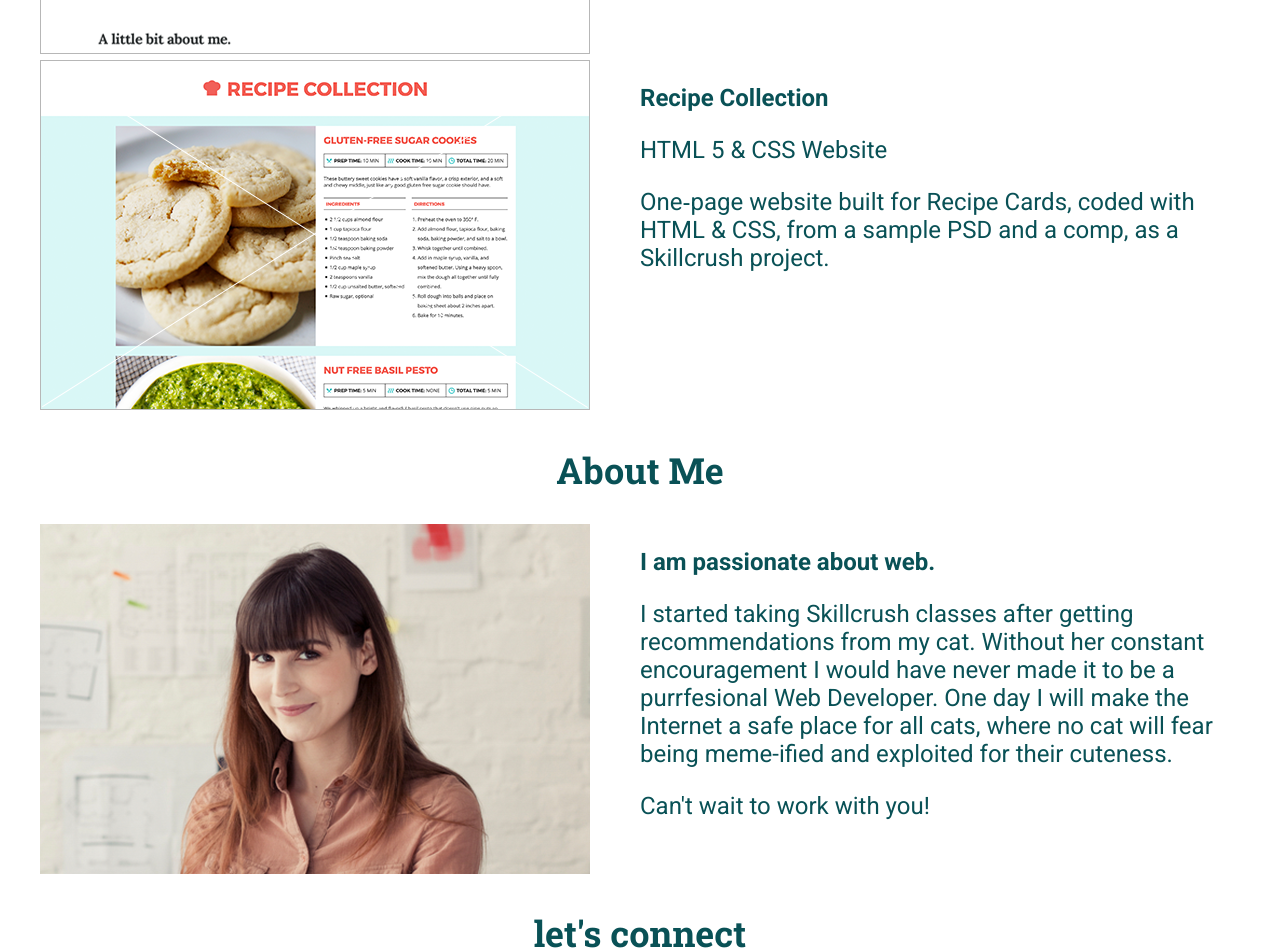
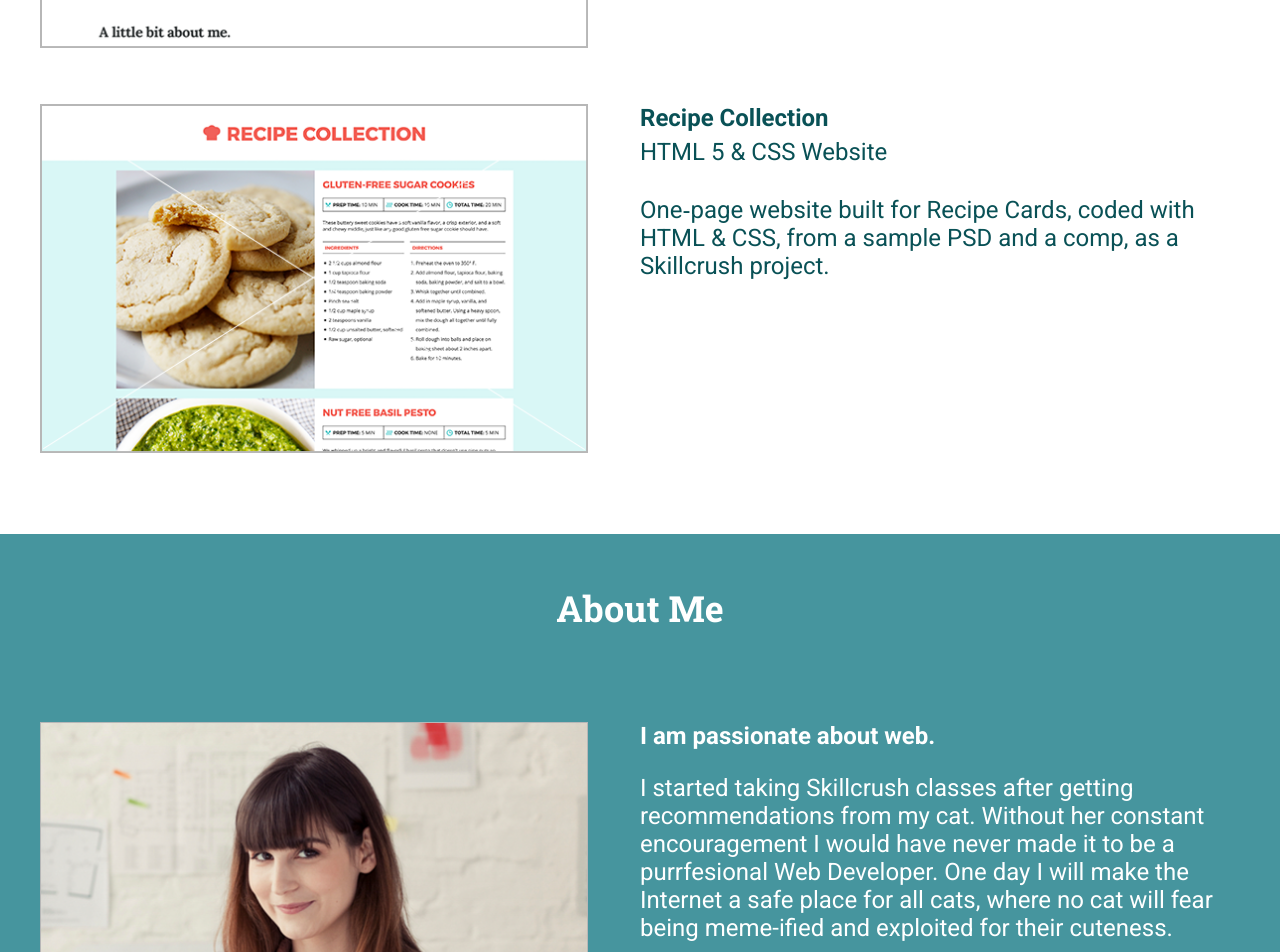
Before and after one commit to iremkenar/Analogous-Portfolio-Project, a plain HTML site: page index.html in a window 1280 px wide. Shown: the part 1660-2612 px from the top of the page. Drawn offline with Linux system fonts and the light colour scheme.

Commit message:
Added style for portfolio and about sections

```diff
--- a/css/main.css
+++ b/css/main.css
@@ -49,10 +49,70 @@ header {
     height: 800px;
     background-image: url('../img/hero-image.png');
     background-size: cover;
-    text-align: center;
-    padding-top: 100px;
 }
 
+.intro {
+    width: 800px;
+    text-align: center;
+    padding: 300px 200px 200px;
+}
 header p {
     font-size: 48px;
 }
+
+
+/***** PORTFOLIO *****/
+
+.portfolio h2 {
+    margin: 40px 0;
+}
+
+.rogue, .jubilee, .recipe {
+    padding: 25px 0;
+}
+
+.info h3 {
+    margin: 0 auto;
+
+}
+
+.p1 {
+    margin: 0;
+    line-height: 40px;
+}
+
+.image img {
+    width: 548px;
+    border: 1px solid #b7b7b7;
+    box-sizing: border-box;
+}
+
+/***** ABOUT *****/
+
+.about {
+    background-color: #46959e;
+    background-size: cover;
+    color: #ffffff;
+    margin-top: 50px;
+}
+
+.about h2 {
+    padding-top: 50px;
+    margin: 40px 0;
+}
+
+.about .full-width {
+    padding: 50px 0 100px;
+}
+
+.me h3 {
+    margin: 0;
+}
+
+/***** CONNECT *****/
+
+.contact {
+    background-color: #095156;
+    background-size: cover;
+    color: #ffffff;
+}
--- a/index.html
+++ b/index.html
@@ -10,14 +10,16 @@
     <body>
         <header>
             <div class="full-width">
+                <div class="intro">
                     <h1>Hi There&excl; I&apos;m Rian River.</h1>
                     <p>I am a web developer, designer, and
                         <br>
                         creative thinker in Ottawa, Canada.</p>
                 </div>
+            </div>
         </header>
         <main>
-            <section class="full-width portfolio">
+            <section class="portfolio">
                     <h2>My Portfolio</h2>
                 <div class="full-width rogue">
                     <div class= "half-width image">
@@ -25,17 +27,17 @@
                     </div>
                     <div class="half-width info">
                         <h3>Rogue Pickings Website</h3>
-                        <p>HTML &amp; CSS from Photoshop Design Comp</p>
+                        <p class="p1">HTML &amp; CSS from Photoshop Design Comp</p>
                         <p>One&hyphen;page website built for Rogue Pickings&comma; coded with HTML &amp; CSS&comma;from a sample PSD and a comp, as a Skillcrush project.</p>
                     </div>
                 </div>
-                <div class="full-width Jubilee">
+                <div class="full-width jubilee">
                     <div class= "half-width image">
                         <img src="img/jubilee-thumbnail.png" alt="jubilee website image"/>
                     </div>
                     <div class="half-width info">
                         <h3>Jubilee Austen Project</h3>
-                        <p>HTML 5 &amp; CSS Website</p>
+                        <p class="p1">HTML 5 &amp; CSS Website</p>
                         <p>A website coded with HTML &amp; CSS&comma; set up and launched for Jubilee Austen&comma; as a Skillcrush project.
                         </p>
                     </div>
@@ -46,15 +48,15 @@
                     </div>
                     <div class="half-width info">
                         <h3>Recipe Collection</h3>
-                        <p>HTML 5 &amp; CSS Website</p>
+                        <p class="p1">HTML 5 &amp; CSS Website</p>
                         <p>One&hyphen;page website built for Recipe Cards, coded with HTML &amp; CSS&comma; from a sample PSD and a comp&comma; as a Skillcrush project.
                         </p>
                     </div>
             </section>
 
-            <section class="full-width about">
+            <section class="about">
                 <h2>About Me</h2>
-                <div class="full-width me">
+                <div class="full-width">
                     <div class="half-width image">
                         <img src="img/about-me-picture.png" alt="my photo"/>
                     </div>
@@ -66,8 +68,9 @@
                 </div>
             </section>
 
-            <footer class="full-width contact">
-                    <h2>let's connect</h2>
+            <footer class="contact">
+                <div class="full-width">
+                        <h2>Let's Connect</h2>
                     <div class="third-width" id="hire">
                         <h4>Hire me</h4>
                         <p>555&hyphen;555&hyphen;555</p>
@@ -90,6 +93,7 @@
                             <br>
                             Let&apos;s go to meetups together&excl;</p>
                     </div>
+                </div>
                 <p id="copyright">Copyright 2020 &vert; Rian River</p>
             </footer>
         </main>
```
Lines whose indentation alone changed are shown as unchanged.
